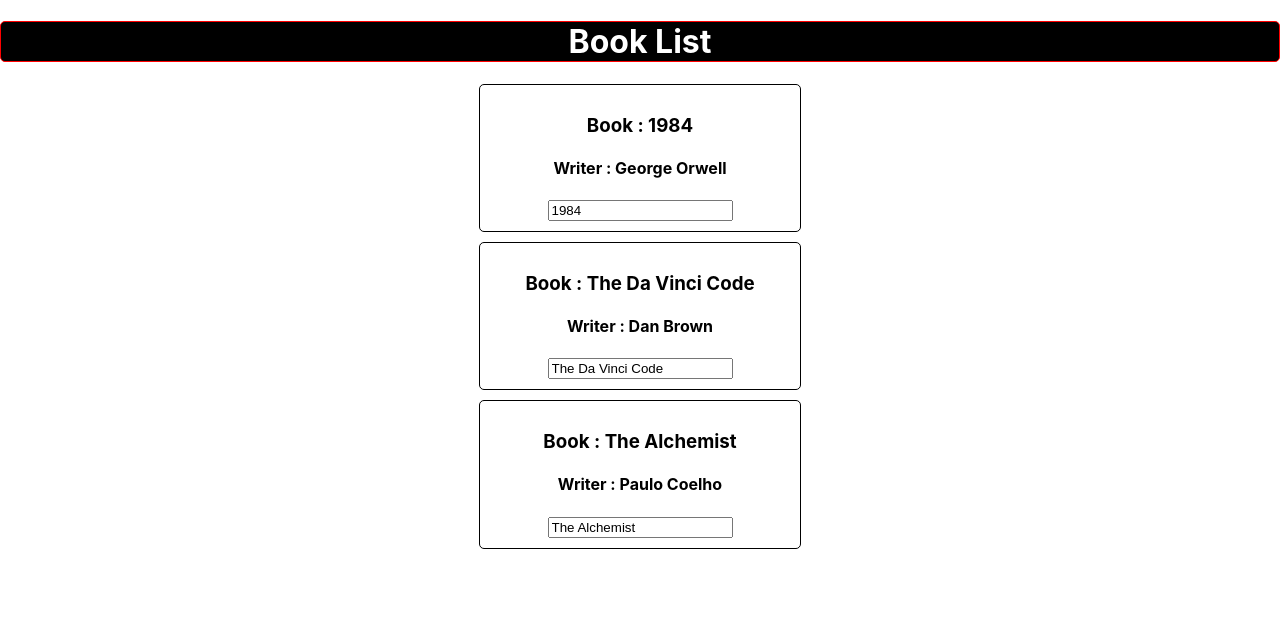
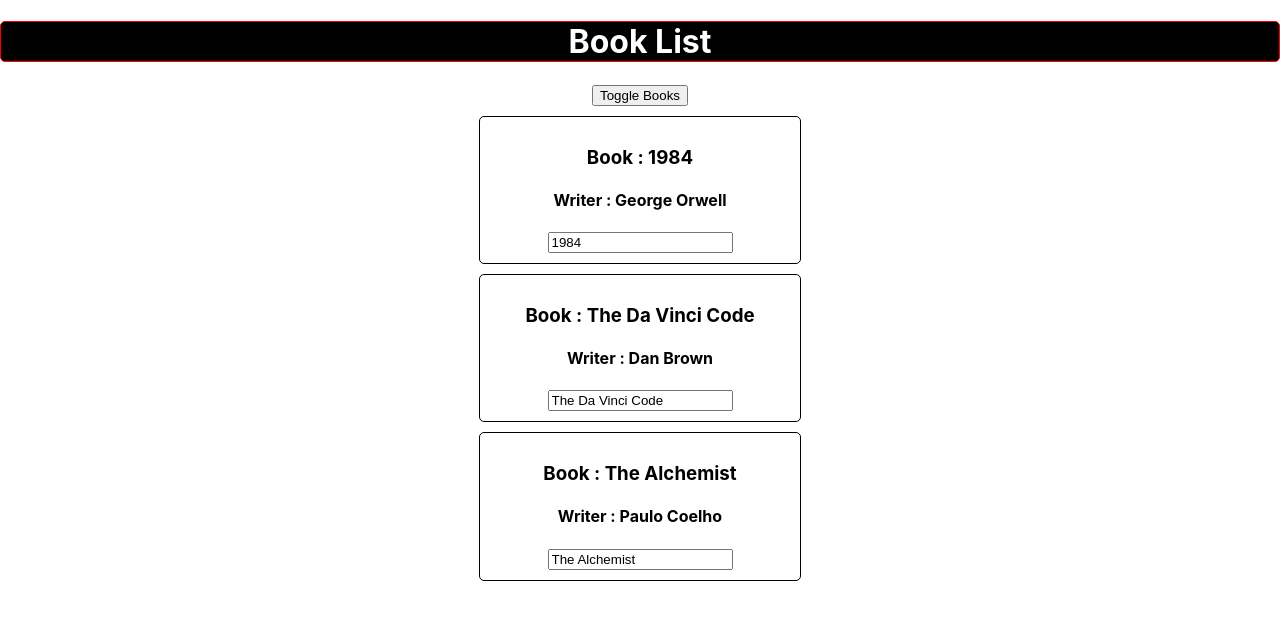
Before and after one commit to mdshanewaz/Bohubrihi_React, a React (Create React App) app: page / in a window 1280 px wide. Shown: the top 620 px of the page. Built offline with nearby package versions, Linux system fonts and the light colour scheme.

Commit message:
12th Nov

```diff
--- a/src/App.js
+++ b/src/App.js
@@ -38,7 +38,7 @@
       {id:2, bookName:"The Da Vinci Code", writer:"Dan Brown"},
       {id:3, bookName:"The Alchemist", writer:"Paulo Coelho"},
     ],
-    // other : 'Another property!',
+    showBooks : true,
   }
 
   // changeBookState = (newBookname) => {
@@ -74,6 +74,12 @@
     });
   }
 
+  toggleBooks = () => {
+    this.setState({
+      showBooks: !this.state.showBooks
+    })
+  };
+
   // constructor() {
   //   super();
   //   this.state = {};
@@ -91,7 +97,10 @@
     // const booksState = this.state.books;
     // console.log(booksState);
 
-    const books = this.state.books.map((book, index) => {
+    let books = null;
+
+    if(this.state.showBooks) {
+      books = this.state.books.map((book, index) => {
         return (
           <Book
             bookName={book.bookName}
@@ -102,6 +111,7 @@
           />
         );
       })
+    }
 
     console.log(books);
 
@@ -113,6 +123,9 @@
     return(
       <div className="App">
       <h1 style={style}>Book List</h1>
+
+      <button onClick={this.toggleBooks}>Toggle Books</button>
+
       {/* <button onClick={ () => this.changeBookState("Nineteen Eighty-Four")}>Change State</button> */}
       {/* <input type='text' onChange={this.changeWithInputState} /> */}
       {/* <Book
```
Lines whose indentation alone changed are shown as unchanged.
